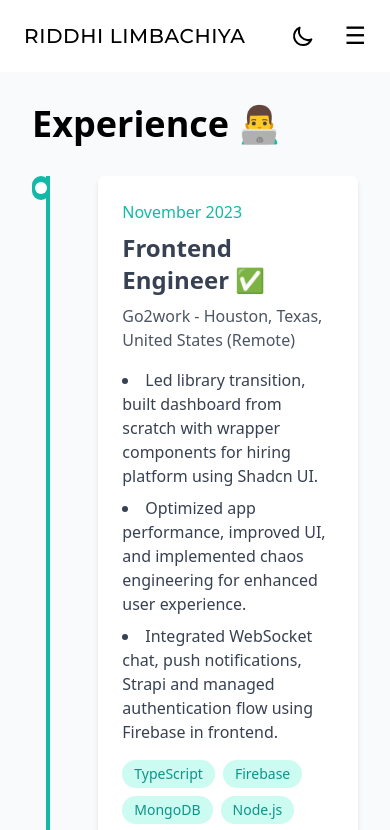
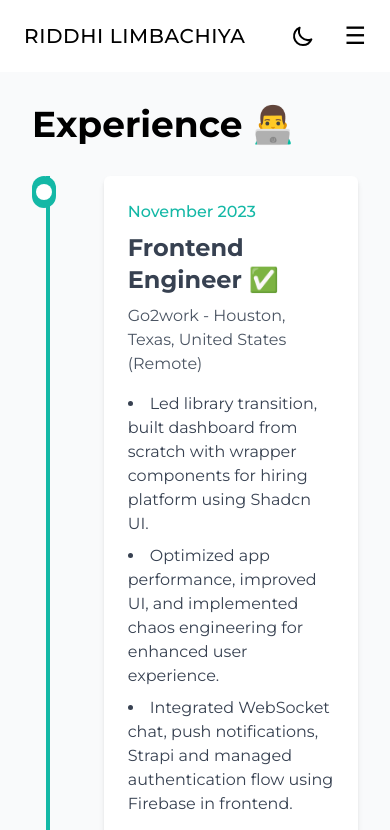
Before and after one commit to Krishnapriya-prasannan/portfolio, a React (Create React App) app: page /exp in a window 390 px wide. Shown: the top 830 px of the page. Built offline with nearby package versions, Linux system fonts and the light colour scheme.

Commit message:
experience and contact pages updated

```diff
--- a/src/Components/Contact.js
+++ b/src/Components/Contact.js
@@ -6,7 +6,7 @@ const Contact = () => {
 
   return (
     <div
-      className={`min-h-screen flex flex-col justify-center items-center px-4 sm:px-8 md:px-16 lg:px-32 ${
+      className={`min-h-screen flex flex-col justify-center items-center px-4 sm:px-8 md:px-16 lg:px-32 font-montserrat ${
         darkMode ? "bg-[#121212] text-[#E0E0E0]" : "bg-gray-50 text-black"
       }`}
     >
--- a/src/Components/Experience.js
+++ b/src/Components/Experience.js
@@ -40,7 +40,9 @@ const ExperiencePage = () => {
   ];
 
   return (
-    <div className={`min-h-screen p-8 ${darkMode ? "bg-[#121212] text-[#E0E0E0]" : "bg-gray-50 text-black"}`}>
+    <div
+      className={`min-h-screen p-8 ${darkMode ? "bg-[#121212] text-[#E0E0E0]" : "bg-gray-50 text-black"} font-montserrat`}
+    >
       <h1 className="text-4xl font-bold mb-8 flex items-center">
         Experience{" "}
         <span className="ml-2" role="img" aria-label="technologist">
@@ -61,12 +63,12 @@ const ExperiencePage = () => {
             <div
               className={`relative z-10 ${
                 darkMode ? "bg-gray-600" : "bg-teal-500"
-              } w-6 h-6 sm:w-8 sm:h-8 rounded-full flex items-center justify-center`}
+              } w-8 h-8 rounded-full flex items-center justify-center`}
             >
               <div
                 className={`${
                   darkMode ? "bg-gray-900" : "bg-white"
-                } w-3 h-3 sm:w-4 sm:h-4 rounded-full`}
+                } w-4 h-4 rounded-full`}
               ></div>
             </div>
 
```
